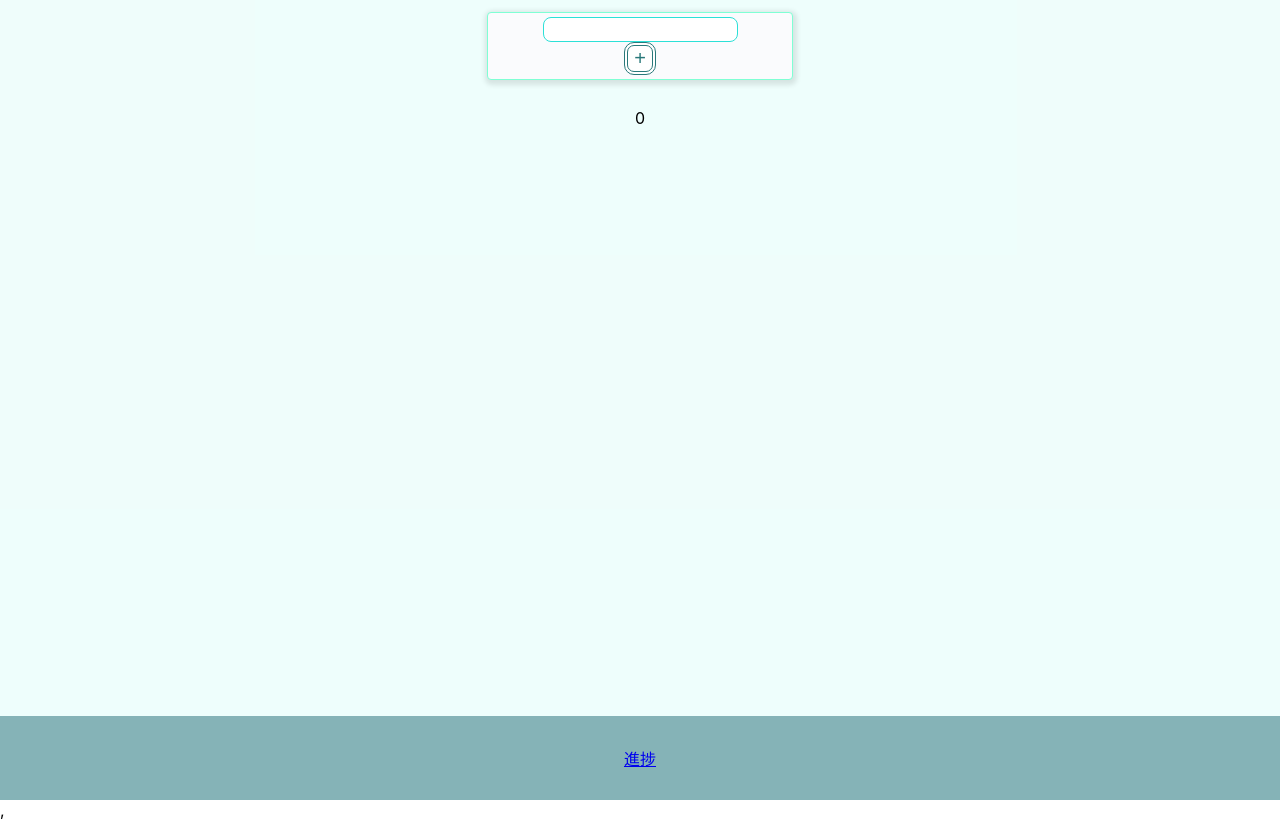
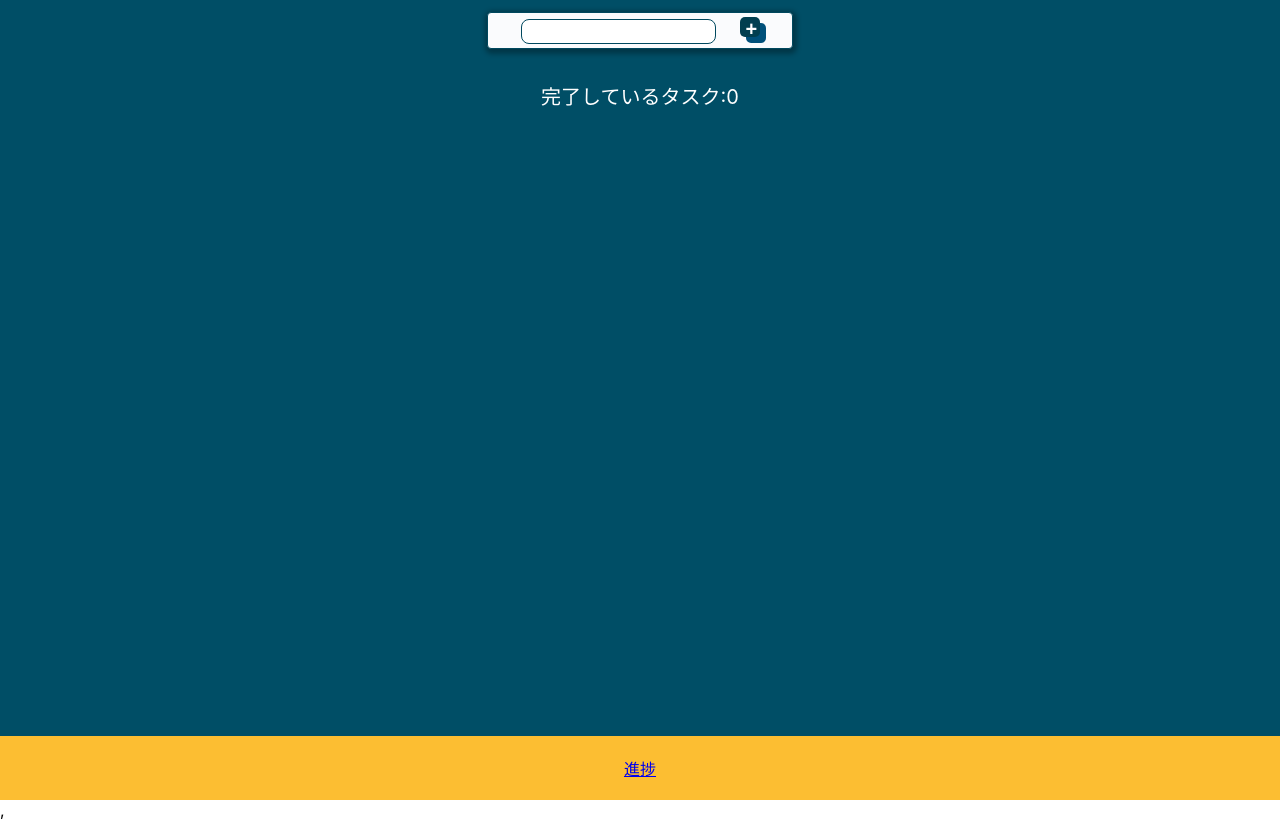
Before and after one commit to natsuto-kun/wave-todo, a React (Create React App) app: page / in a window 1280 px wide. Built offline with nearby package versions, Linux system fonts and the light colour scheme.

Commit message:
ToDoStyle

```diff
--- a/src/App.tsx
+++ b/src/App.tsx
@@ -14,7 +14,15 @@ const AppBase = styled.div`
   flex-direction: column;
   align-items: center;
   text-align: center;
-  background-color: #87f3e523;
+  background-color: #004e66;
+  padding-bottom: 100px;
+  box-sizing: border-box;
+`;
+
+const PopCount = styled.p`
+  color: white;
+  font-size: 20px;
+  font-weight: 5px;
 `;
 
 const FormStyle = styled.div`
@@ -27,9 +35,9 @@ const FormStyle = styled.div`
 const Footer = styled.footer`
   width: 100%;
   text-align: center;
-  background-color: rgba(30, 107, 117, 0.5);
+  background-color: #fcbe32;
   color: white;
-  padding: 30px 0;
+  padding: 20px 0;
   position: absolute;
   bottom: 0;
 `;
@@ -49,7 +57,7 @@ function App() {
         <AppForm onAddList={addList} />
       </FormStyle>
       <FormStyle>
-        <p>{count}</p>
+        <PopCount>完了しているタスク:{count}</PopCount>
         <ToDoList list={list} />
       </FormStyle>
       <Footer>
--- a/src/AppForm.tsx
+++ b/src/AppForm.tsx
@@ -5,18 +5,18 @@ import { IListItem, listContext } from "./contexts/listContext";
 const Base = styled.div`
   width: 300px;
   height: 100%;
-  border: 1px solid aquamarine;
+  border: 1px solid #00485e;
   margin: 12px;
   border-radius: 4px;
   background-color: #fafbfd;
-  box-shadow: 1px 2px 5px 3px rgba(0, 0, 0, 0.1);
+  box-shadow: 1px 2px 5px 3px rgba(0, 0, 0, 0.3);
   padding: 4px 2px;
 `;
 
 const Input = styled.input`
   border-radius: 8px;
   padding: 4px 8px;
-  border: 1px solid #2ce0d7;
+  border: 0.5px solid #00485e;
   align-items: center;
   margin-left: auto;
   margin-right: auto;
@@ -25,15 +25,20 @@ const Input = styled.input`
 `;
 
 const Button = styled.button`
+  border: none;
+  height: 20px;
+  width: 20px;
   font-size: 20px;
   display: inline-block;
-  color: #29787a;
-  border: double 4px #29787a;
-  border-radius: 10px;
-  background-color: #ffffff;
+  color: #fff;
+  border-radius: 5px;
+  background-color: #013e50;
+  font-weight: bold;
+  box-shadow: 6px 6px #00507a;
   cursor: pointer;
   align-items: center;
-  margin: auto;
+  margin: 0 auto;
+  margin-left: 3vh;
 `;
 
 interface Props {
@@ -51,16 +56,12 @@ export const AppForm = ({ onAddList }: Props) => {
 
   return (
     <Base>
-      <div>
       <Input
         type="text"
         value={text}
         onChange={(event) => setText(event.target.value)}
       />
-      </div>
-      <div>
       <Button onClick={submitText}>+</Button>
-      </div>
     </Base>
   );
 };
--- a/src/Progress.tsx
+++ b/src/Progress.tsx
@@ -12,9 +12,32 @@ const WaveWrapper = styled.div`
   width: 100vw;
   position: relative;
   bottom: 0;
-  background: #6bffe6;
+  background-image: linear-gradient(to top, #5ee7df 0%, #b490ca 100%);
   box-shadow: 0 5 5 0px #144137;
   overflow: hidden;
+`;
+
+const Pop = styled.p`
+  z-index: 2;
+  color: #3e7ea3;
+  font-size: 40px;
+  font-weight: 5px;
+  position: absolute;
+  bottom: 5%;
+  left: 3%;
+`;
+
+const BackButton = styled.button`
+  font-size: 20px;
+  z-index: 2;
+  border: 2px solid #fff6f6;
+  border-radius: 3em 0.5em 2em 0.5em/0.4em 2em 0.5em 3em;
+  color: #fff9f9;
+  text-decoration: none;
+  text-align: center;
+  position: absolute;
+  bottom: 3%;
+  left: 3%;
 `;
 
 const WaveMove = keyframes`
@@ -28,36 +51,36 @@ const WaveMove = keyframes`
 
 const Wave = styled.div`
   content: "";
-  position: absolute;
+  position: relative;
   width: 200vw;
   height: 150vw;
-  top: calc(100vh - 85vw);
+  top: calc(100vh - 150vw);
   left: 50%;
   transform: translate(-50%, -75%);
   background: #fff;
-  border-radius: 40%;
+  border-radius: 43%;
   animation: ${WaveMove} 4s linear infinite;
 `;
 
 const WaveFirst = styled(Wave)`
   content: "";
-  position: absolute;
+  position: relative;
   width: 200vw;
-  height: 150vw;
-  top: calc(100vh - 100vw);
+  height: 180vw;
+  top: calc(100vh - 50vw);
   left: 50%;
   transform: translate(-50%, -75%);
   background: #fff;
-  border-radius: 40%;
+  border-radius: 43%;
   animation: ${WaveMove} 4s linear infinite;
 `;
 
 const WaveSecond = styled(Wave)`
   content: "";
-  position: absolute;
+  position: relative;
   width: 200vw;
-  height: 150vw;
-  top: calc(100vh - 120vw);
+  height: 180vw;
+  top: calc(100vh - 65vw);
   left: 50%;
   transform: translate(-50%, -75%);
   background: #fff;
@@ -67,10 +90,10 @@ const WaveSecond = styled(Wave)`
 
 const WaveThird = styled(Wave)`
   content: "";
-  position: absolute;
+  position: relative;
   width: 200vw;
-  height: 150vw;
-  top: calc(100vh - 100vw);
+  height: 180vw;
+  top: calc(100vh - 70vw);
   left: 50%;
   transform: translate(-50%, -75%);
   background: #fff;
@@ -80,10 +103,10 @@ const WaveThird = styled(Wave)`
 
 const WaveForth = styled(Wave)`
   content: "";
-  position: absolute;
+  position: relative;
   width: 200vw;
   height: 150vw;
-  top: calc(100vh - 100vw);
+  top: calc(100vh - 90vw);
   left: 50%;
   transform: translate(-50%, -75%);
   background: #fff;
@@ -92,7 +115,15 @@ const WaveForth = styled(Wave)`
 `;
 
 const WaveFive = styled(Wave)`
-  top: 0px;
+  position: relative;
+  width: 200vw;
+  height: 170vw;
+  top: calc(100vh - 100vw);
+  left: 50%;
+  transform: translate(-50%, -75%);
+  background: #fff;
+  border-radius: 40%;
+  animation: ${WaveMove} 4s linear infinite;
 `;
 
 function Progress({ choseCount }: Props) {
@@ -104,28 +135,25 @@ function Progress({ choseCount }: Props) {
     <WaveFive />,
   ];
 
-  const WaveIf = (choseCount: number) => Waves[choseCount];
-
   const { count } = useContext(countContext);
   return (
     <WaveWrapper>
-      <header>
-        <p>{count}</p>
-        <button>
-          <Link to="/">back</Link>
-        </button>
-      </header>
-      <WaveThird />
-      {choseCount === 0 ? (
+      <Pop>完了タスク:{count}</Pop>
+      <BackButton>
+        <Link to="/">back</Link>
+      </BackButton>
+      {count === 0 ? (
         <WaveFirst />
-      ) : choseCount === 1 ? (
+      ) : count === 1 ? (
         <WaveSecond />
-      ) : choseCount === 2 ? (
+      ) : count === 2 ? (
         <WaveThird />
-      ) : choseCount === 3 ? (
+      ) : count === 3 ? (
         <WaveForth />
+      ) : count === 4 ? (
+        <WaveFive />
       ) : (
-        <WaveFive />
+        <Wave />
       )}
     </WaveWrapper>
   );
--- a/src/ToDoList.tsx
+++ b/src/ToDoList.tsx
@@ -1,11 +1,15 @@
-import { useState } from "react";
 import { CheckBox } from "./components/CheckBox";
 import styled from "styled-components";
 import { IListItem } from "./contexts/listContext";
 
+const ToDo = styled.div`
+  font-size: 20px;
+  color: #00485e;
+`;
+
 const ToDoContainer = styled.div`
-  display: flex;
-  border: 1px solid aquamarine;
+  display: inlene;
+  border: 1px solid #00485e;
   margin: 12px;
   border-radius: 4px;
   width: 300px;
@@ -14,15 +18,13 @@ const ToDoContainer = styled.div`
   padding: 4px 2px;
 `;
 
-const DeleteButton = styled.button``;
-
 interface Props {
   list: IListItem[];
 }
 
 export const ToDoList = ({ list }: Props) => {
   return (
-    <div>
+    <ToDo>
       {list.map((item, index) => {
         return (
           <ToDoContainer>
@@ -30,6 +32,6 @@ export const ToDoList = ({ list }: Props) => {
           </ToDoContainer>
         );
       })}
-    </div>
+    </ToDo>
   );
 };
--- a/src/components/CheckBox.tsx
+++ b/src/components/CheckBox.tsx
@@ -1,26 +1,26 @@
-import { useState, useContext } from "react";
+import { useContext } from "react";
 import styled from "styled-components";
 import { countContext } from "../contexts/countContext";
 import { IListItem, listContext } from "../contexts/listContext";
-
-const ToDo = styled.div`
-  padding-top: auto;
-`;
 
 const Check = styled.input`
   padding-left: 40px;
   padding-bottom: 50%;
   position: relative;
-  margin-right: 20px;
   content: "";
-  display: block;
-  width: 30px;
-  height: 30px;
-  border: 1px solid #999;
+  display: flex;
+  width: 23px;
+  height: 23px;
+  border: 1px solid #00485e;
   border-radius: 4px;
+  background-color: #fff;
+  color: #00485e;
 `;
 
-const DeleteButton = styled.button``;
+const CheckText = styled.div`
+  text-align: center;
+  display: flex;
+`;
 
 interface Props {
   index: number;
@@ -45,7 +45,7 @@ export const CheckBox = ({ index, item }: Props) => {
   };
 
   return (
-    <ToDo>
+    <CheckText>
       <Check
         type="checkbox"
         id="Checkbox"
@@ -53,7 +53,6 @@ export const CheckBox = ({ index, item }: Props) => {
         onChange={checkedHandler}
       />
       {item.value}
-      <DeleteButton>×</DeleteButton>
-    </ToDo>
+    </CheckText>
   );
 };
```
Also changed, not shown: 1 other file (tests, documents, lock files or other folders). Lines whose indentation alone changed are shown as unchanged.
